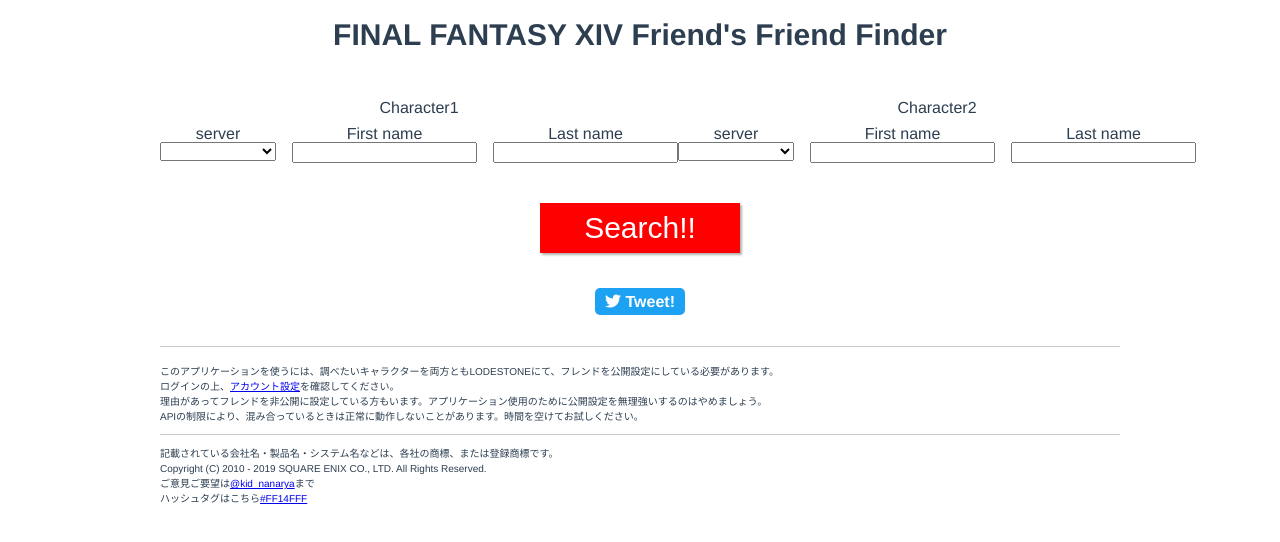
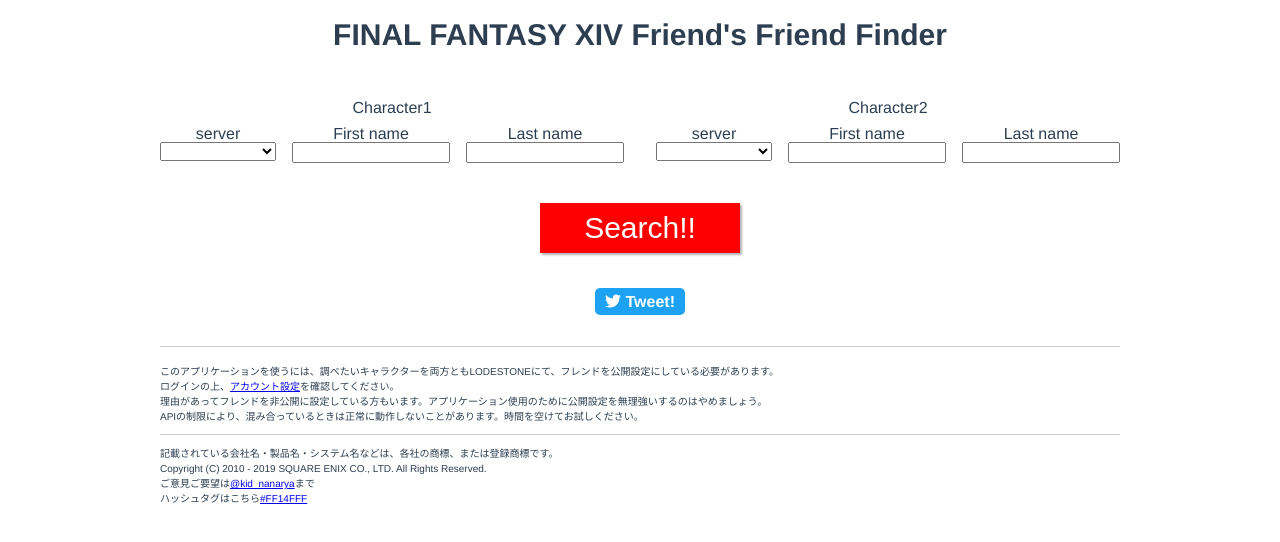
Before and after one commit to nanarya/ffxiv-fff, a Vue app: page / in a window 1280 px wide. Shown: the top 542 px of the page. Built offline with nearby package versions, Linux system fonts and the light colour scheme.

Commit message:
windows 調整

```diff
--- a/src/components/HelloWorld.vue
+++ b/src/components/HelloWorld.vue
@@ -254,6 +254,11 @@
   margin-left 1em
   @media screen and (max-width: 1000px)
     margin-left 0
+  input
+    width 150px
+    @media screen and (max-width: 1000px)
+      width 100%
+
 .result
   border 1px solid #cccccc
   padding 20px
```
Also changed, not shown: 7 other files (tests, documents, lock files or other folders).
